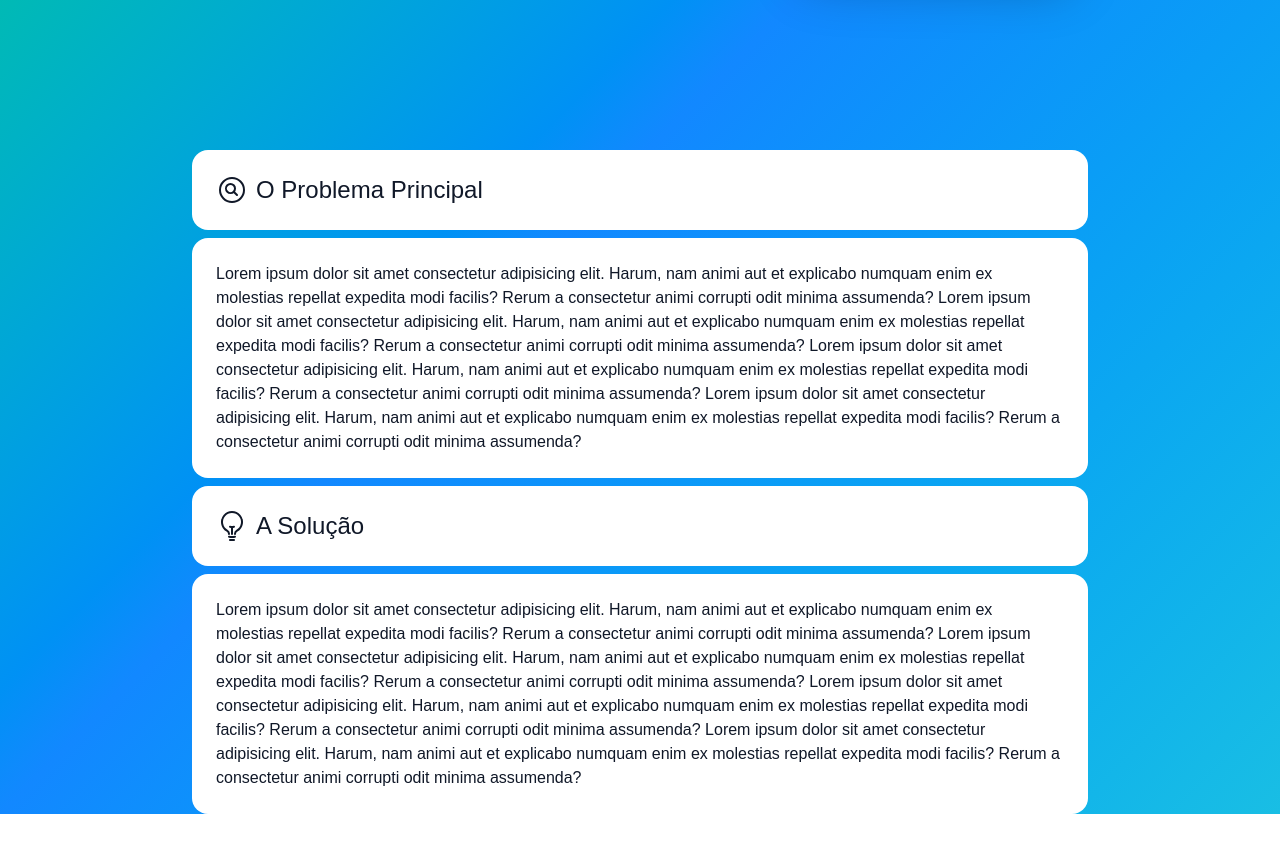
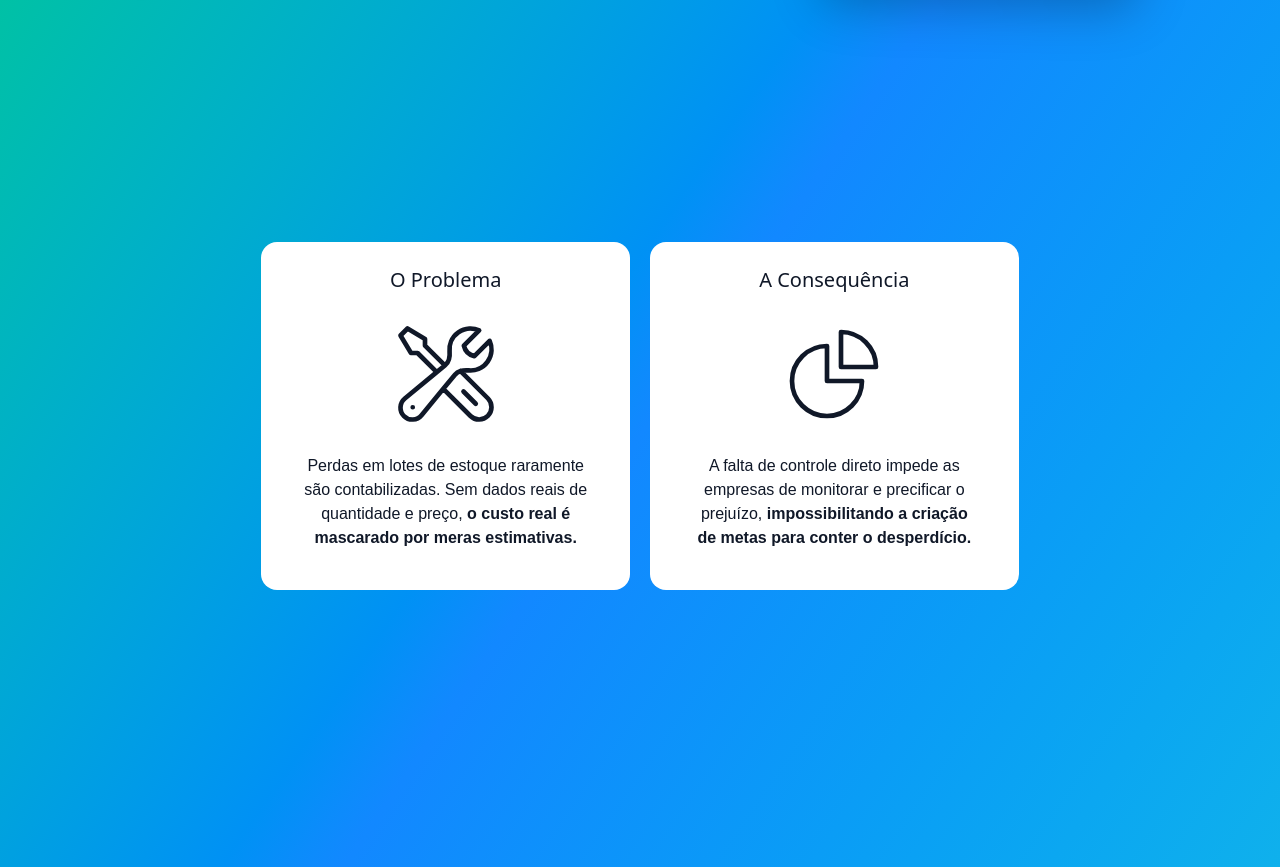
Before and after one commit to fbetarelli/BalancaCloud-LandingPage, a website: page index.html in a window 1280 px wide. Shown: the part 498-1365 px from the top of the page. Before the commit the page ends 1312 px from the top, so only its background shows below. Drawn offline with Linux system fonts and the light colour scheme; a web font is replaced by a local one.

Commit message:
chore: added problem and consequence cards

```diff
--- a/index.html
+++ b/index.html
@@ -16,9 +16,9 @@
     <div
       class="bg-linear-to-br text-gray-900 from-[#16d17a] via-[#1288ff] to-[#19bee4] min-h-screen flex"
     >
-      <div class="w-[80%] md:w-[70%] mx-auto">
+      <div class="w-[80%] md:w-[80%] mx-auto">
         <section
-          class="w-full mx-auto md:min-h-[80dvh] min-h-[80dvh] flex flex-col"
+          class="w-full mx-auto md:min-h-[90dvh] min-h-[80dvh] flex flex-col"
         >
           <div
             class="flex max-sm:gap-6 max-sm:flex-col md:justify-between my-auto"
@@ -34,39 +34,37 @@
                   Cloud
                   <svg
                     xmlns="http://www.w3.org/2000/svg"
-                    fill="none"
                     viewBox="0 0 24 24"
-                    stroke-width="1.5"
-                    stroke="currentColor"
+                    fill="currentColor"
                     class="size-6 h-28 w-28 max-sm:h-12 max-sm:w-12"
                   >
                     <path
-                      stroke-linecap="round"
-                      stroke-linejoin="round"
-                      d="M2.25 15a4.5 4.5 0 0 0 4.5 4.5H18a3.75 3.75 0 0 0 1.332-7.257 3 3 0 0 0-3.758-3.848 5.25 5.25 0 0 0-10.233 2.33A4.502 4.502 0 0 0 2.25 15Z"
+                      fill-rule="evenodd"
+                      d="M4.5 9.75a6 6 0 0 1 11.573-2.226 3.75 3.75 0 0 1 4.133 4.303A4.5 4.5 0 0 1 18 20.25H6.75a5.25 5.25 0 0 1-2.23-10.004 6.072 6.072 0 0 1-.02-.496Z"
+                      clip-rule="evenodd"
                     />
                   </svg>
                 </h1>
               </div>
               <span class="md:text-2xl text-xl mt-2 font-bold"
-                >Precificando o seu prejuízo.</span
+                >Quantificando o seu dano.</span
               >
             </div>
             <article
-              class="bg-[#FAFAFA] rotate-1 gap-2 md:w-1/3 w-full p-5 flex flex-col items-center font-bold rounded-4xl shadow-2xl"
+              class="bg-[#FAFAFA] text-sm rotate-1 gap-2 md:w-1/3 w-[90%] max-sm:mx-auto p-5 flex flex-col items-center font-bold rounded-4xl shadow-2xl"
             >
               <p class="font-medium font-hubot">Antes</p>
               <div
-                class="bg-red-200 shadow-sm md:text-2xl rotate-1 text-red-500 rounded-2xl md:p-4 p-2 flex w-full justify-center items-center"
+                class="bg-linear-to-br from-[#f7344e] to-[#e94591] font-medium shadow-sm md:text-xl rotate-1 text-white rounded-2xl md:p-4 p-2 flex w-full justify-center items-center"
               >
-                Perdas Incontáveis
+                Desfalques Imprecisos
                 <svg
                   xmlns="http://www.w3.org/2000/svg"
                   fill="none"
                   viewBox="0 0 24 24"
                   stroke-width="1.5"
                   stroke="currentColor"
-                  class="size-8"
+                  class="md:size-8 size-6"
                 >
                   <path
                     stroke-linecap="round"
@@ -77,16 +75,16 @@
               </div>
               <p class="font-hubot">Depois</p>
               <div
-                class="bg-green-200 shadow-sm md:text-2xl -rotate-2 text-green-500 rounded-2xl md:p-4 p-2 flex w-full justify-center items-center"
+                class="bg-linear-to-tl from-[#16d17a] to-[#16d1c2] shadow-lg shadow-green-300 md:text-xl font-stack-sans font-medium -rotate-2 rounded-2xl md:p-4 p-2 flex w-full justify-center items-center"
               >
-                Prejuízos Calculados
+                Custos Mensurados
                 <svg
                   xmlns="http://www.w3.org/2000/svg"
                   fill="none"
                   viewBox="0 0 24 24"
                   stroke-width="1.5"
                   stroke="currentColor"
-                  class="size-8"
+                  class="md:size-8 size-6"
                 >
                   <path
                     stroke-linecap="round"
@@ -98,44 +96,75 @@
             </article>
           </div>
         </section>
-        <div class="my-2 rounded-2xl flex flex-col md:p-6 p-4 bg-white">
-          <h1
-            class="md:text-2xl text-xl inline-flex gap-2 items-center font-stack-sans"
+        <main class="md:w-[90%] md:mx-auto">
+          <article class="flex min-h-[80dvh] py-5 flex-col gap-4">
+            <div
+              class="flex max-sm:flex-col w-full gap-5 justify-center self-center"
             >
+              <div
+                class="rounded-2xl md:w-[40%] flex flex-col p-6 justify-center bg-white"
+              >
+                <h1 class="mx-auto font-medium text-2xl md:text-xl">
+                  O Problema
+                </h1>
+                <div class="mx-auto py-6">
                   <svg
                     xmlns="http://www.w3.org/2000/svg"
                     fill="none"
                     viewBox="0 0 24 24"
-              stroke-width="1.5"
+                    stroke-width="1.0"
                     stroke="currentColor"
-              class="md:size-8 size-6"
+                    class="size-6 h-28 w-28 max-sm:h-18 max-sm:w-18"
                   >
                     <path
                       stroke-linecap="round"
                       stroke-linejoin="round"
-                d="m15.75 15.75-2.489-2.489m0 0a3.375 3.375 0 1 0-4.773-4.773 3.375 3.375 0 0 0 4.774 4.774ZM21 12a9 9 0 1 1-18 0 9 9 0 0 1 18 0Z"
+                      d="M11.42 15.17 17.25 21A2.652 2.652 0 0 0 21 17.25l-5.877-5.877M11.42 15.17l2.496-3.03c.317-.384.74-.626 1.208-.766M11.42 15.17l-4.655 5.653a2.548 2.548 0 1 1-3.586-3.586l6.837-5.63m5.108-.233c.55-.164 1.163-.188 1.743-.14a4.5 4.5 0 0 0 4.486-6.336l-3.276 3.277a3.004 3.004 0 0 1-2.25-2.25l3.276-3.276a4.5 4.5 0 0 0-6.336 4.486c.091 1.076-.071 2.264-.904 2.95l-.102.085m-1.745 1.437L5.909 7.5H4.5L2.25 3.75l1.5-1.5L7.5 4.5v1.409l4.26 4.26m-1.745 1.437 1.745-1.437m6.615 8.206L15.75 15.75M4.867 19.125h.008v.008h-.008v-.008Z"
                     />
                   </svg>
-            O Problema Principal
+                </div>
+                <p class="font-stack-sans text-center p-4 pt-0">
+                  Perdas em lotes de estoque raramente são contabilizadas. Sem
+                  dados reais de quantidade e preço,
+                  <b> o custo real é mascarado por meras estimativas.</b>
+                </p>
+              </div>
+              <div class="rounded-2xl md:w-[40%] flex flex-col p-6 bg-white">
+                <h1 class="mx-auto font-medium text-2xl md:text-xl">
+                  A Consequência
                 </h1>
+                <div class="w-full flex items-center justify-center py-6">
+                  <svg
+                    xmlns="http://www.w3.org/2000/svg"
+                    fill="none"
+                    viewBox="0 0 24 24"
+                    stroke-width="1.0"
+                    stroke="currentColor"
+                    class="size-6 h-28 w-28 max-sm:h-18 max-sm:w-18"
+                  >
+                    <path
+                      stroke-linecap="round"
+                      stroke-linejoin="round"
+                      d="M10.5 6a7.5 7.5 0 1 0 7.5 7.5h-7.5V6Z"
+                    />
+                    <path
+                      stroke-linecap="round"
+                      stroke-linejoin="round"
+                      d="M13.5 10.5H21A7.5 7.5 0 0 0 13.5 3v7.5Z"
+                    />
+                  </svg>
                 </div>
-        <div class="rounded-2xl flex flex-col p-6 bg-white">
-          <h1 class="font-stack-sans">
-            Lorem ipsum dolor sit amet consectetur adipisicing elit. Harum, nam
-            animi aut et explicabo numquam enim ex molestias repellat expedita
-            modi facilis? Rerum a consectetur animi corrupti odit minima
-            assumenda? Lorem ipsum dolor sit amet consectetur adipisicing elit.
-            Harum, nam animi aut et explicabo numquam enim ex molestias repellat
-            expedita modi facilis? Rerum a consectetur animi corrupti odit
-            minima assumenda? Lorem ipsum dolor sit amet consectetur adipisicing
-            elit. Harum, nam animi aut et explicabo numquam enim ex molestias
-            repellat expedita modi facilis? Rerum a consectetur animi corrupti
-            odit minima assumenda? Lorem ipsum dolor sit amet consectetur
-            adipisicing elit. Harum, nam animi aut et explicabo numquam enim ex
-            molestias repellat expedita modi facilis? Rerum a consectetur animi
-            corrupti odit minima assumenda?
-          </h1>
+                <p class="font-stack-sans text-center p-4 py-0">
+                  A falta de controle direto impede as empresas de monitorar e
+                  precificar o prejuízo,<b>
+                    impossibilitando a criação de metas para conter o
+                    desperdício.
+                  </b>
+                </p>
               </div>
+            </div>
+          </article>
+          <article>
             <div class="my-2 rounded-2xl flex flex-col md:p-6 p-4 bg-white">
               <h1
                 class="md:text-2xl text-xl inline-flex gap-2 items-center font-stack-sans"
@@ -158,23 +187,39 @@
                 A Solução
               </h1>
             </div>
-        <div class="rounded-2xl flex flex-col p-6 bg-white">
+            <div class="rounded-2xl flex flex-col bg-white p-6">
               <h1 class="font-stack-sans">
-            Lorem ipsum dolor sit amet consectetur adipisicing elit. Harum, nam
-            animi aut et explicabo numquam enim ex molestias repellat expedita
+                Lorem ipsum dolor sit amet consectetur adipisicing elit. Harum,
+                nam animi aut et explicabo numquam enim ex molestias repellat
+                expedita modi facilis? Rerum a consectetur animi corrupti odit
+                minima assumenda? Lorem ipsum dolor sit amet consectetur
+                adipisicing elit. Harum, nam animi aut et explicabo numquam enim
+                ex molestias repellat expedita modi facilis? Rerum a consectetur
+                animi corrupti odit minima assumenda? Lorem ipsum dolor sit amet
+                consectetur adipisicing elit. Harum, nam animi aut et explicabo
+                numquam enim ex molestias repellat expedita modi facilis? Rerum
+                a consectetur animi corrupti odit minima assumenda? Lorem ipsum
+                dolor sit amet consectetur adipisicing elit. Harum, nam animi
+                aut et explicabo numquam enim ex molestias repellat expedita
                 modi facilis? Rerum a consectetur animi corrupti odit minima
-            assumenda? Lorem ipsum dolor sit amet consectetur adipisicing elit.
-            Harum, nam animi aut et explicabo numquam enim ex molestias repellat
-            expedita modi facilis? Rerum a consectetur animi corrupti odit
-            minima assumenda? Lorem ipsum dolor sit amet consectetur adipisicing
-            elit. Harum, nam animi aut et explicabo numquam enim ex molestias
-            repellat expedita modi facilis? Rerum a consectetur animi corrupti
-            odit minima assumenda? Lorem ipsum dolor sit amet consectetur
-            adipisicing elit. Harum, nam animi aut et explicabo numquam enim ex
-            molestias repellat expedita modi facilis? Rerum a consectetur animi
-            corrupti odit minima assumenda?
+                assumenda? Lorem ipsum dolor sit amet consectetur adipisicing
+                elit. Harum, nam animi aut et explicabo numquam enim ex
+                molestias repellat expedita modi facilis? Rerum a consectetur
+                animi corrupti odit minima assumenda? Lorem ipsum dolor sit amet
+                consectetur adipisicing elit. Harum, nam animi aut et explicabo
+                numquam enim ex molestias repellat expedita modi facilis? Rerum
+                a consectetur animi corrupti odit minima assumenda? Lorem ipsum
+                dolor sit amet consectetur adipisicing elit. Harum, nam animi
+                aut et explicabo numquam enim ex molestias repellat expedita
+                modi facilis? Rerum a consectetur animi corrupti odit minima
+                assumenda? Lorem ipsum dolor sit amet consectetur adipisicing
+                elit. Harum, nam animi aut et explicabo numquam enim ex
+                molestias repellat expedita modi facilis? Rerum a consectetur
+                animi corrupti odit minima assumenda?
               </h1>
             </div>
+          </article>
+        </main>
       </div>
     </div>
   </body>
```
Also changed, not shown: styles/output.css. Lines whose indentation alone changed are shown as unchanged.
